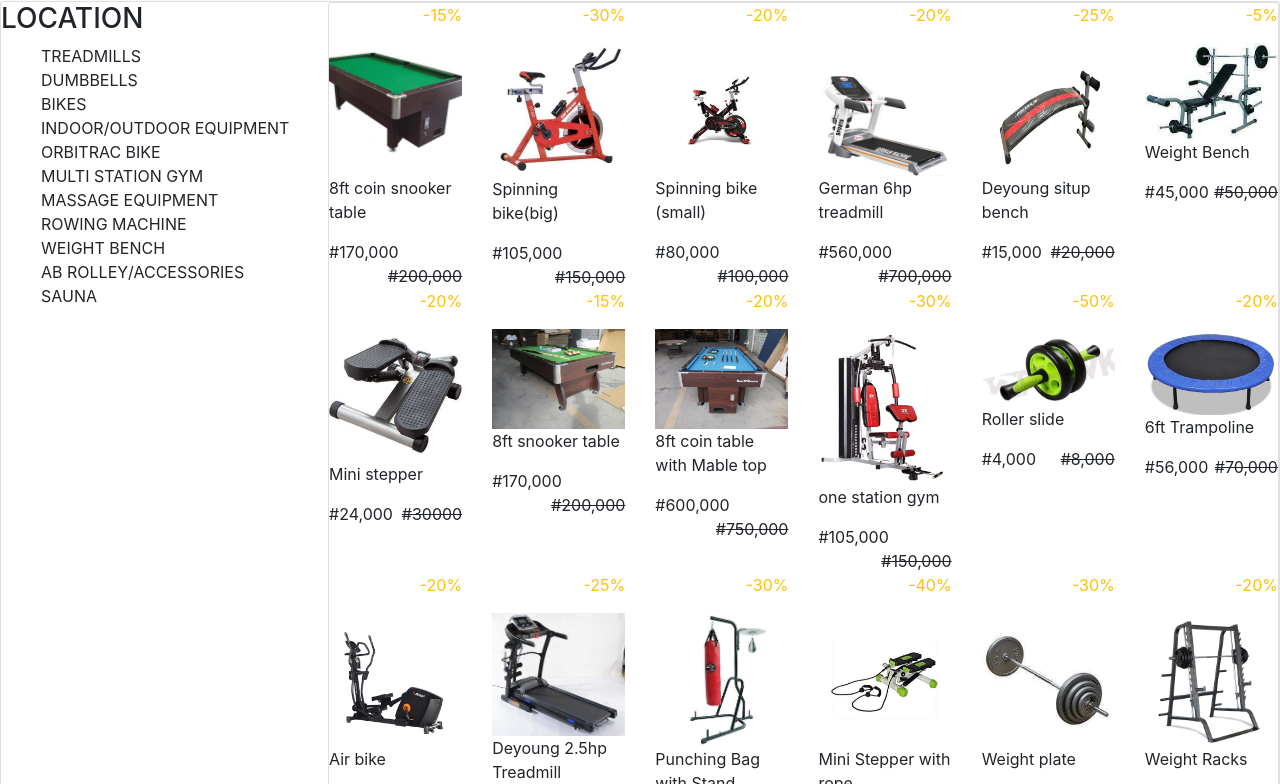
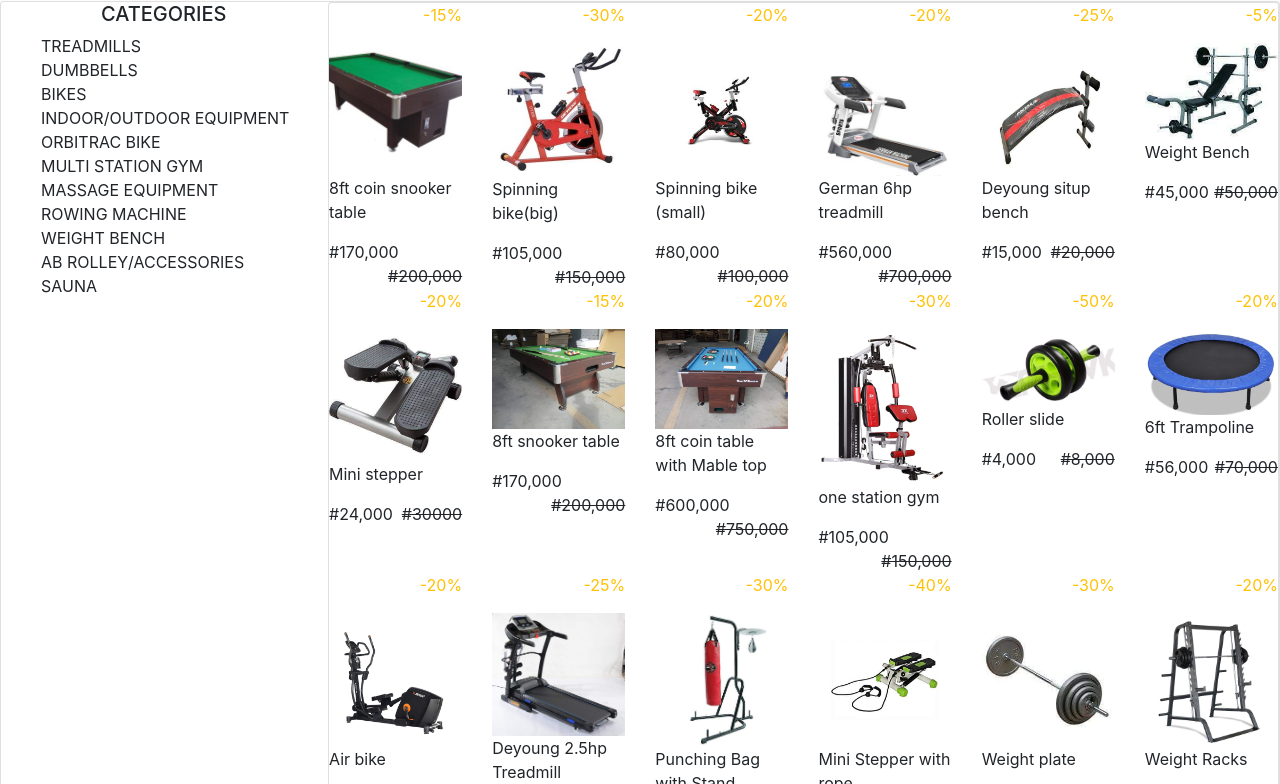
Before and after one commit to enikansaye13/GCA-project, a plain HTML site: page shoping.html in a window 1280 px wide. Shown: the part 75-859 px from the top of the page. Drawn offline with nearby package versions, Linux system fonts and the light colour scheme.

Commit message:
On branch master

```diff
--- a/shoping.html
+++ b/shoping.html
@@ -77,7 +77,7 @@
   <div class="card body">
     <div class="row">
   <div class="col-md-3" >
-    <h3>LOCATION</h3>
+    <h5>CATEGORIES</h5>
 <ul class="body-ul">
         <li>TREADMILLS</li>
         <li>DUMBBELLS</li>
```
